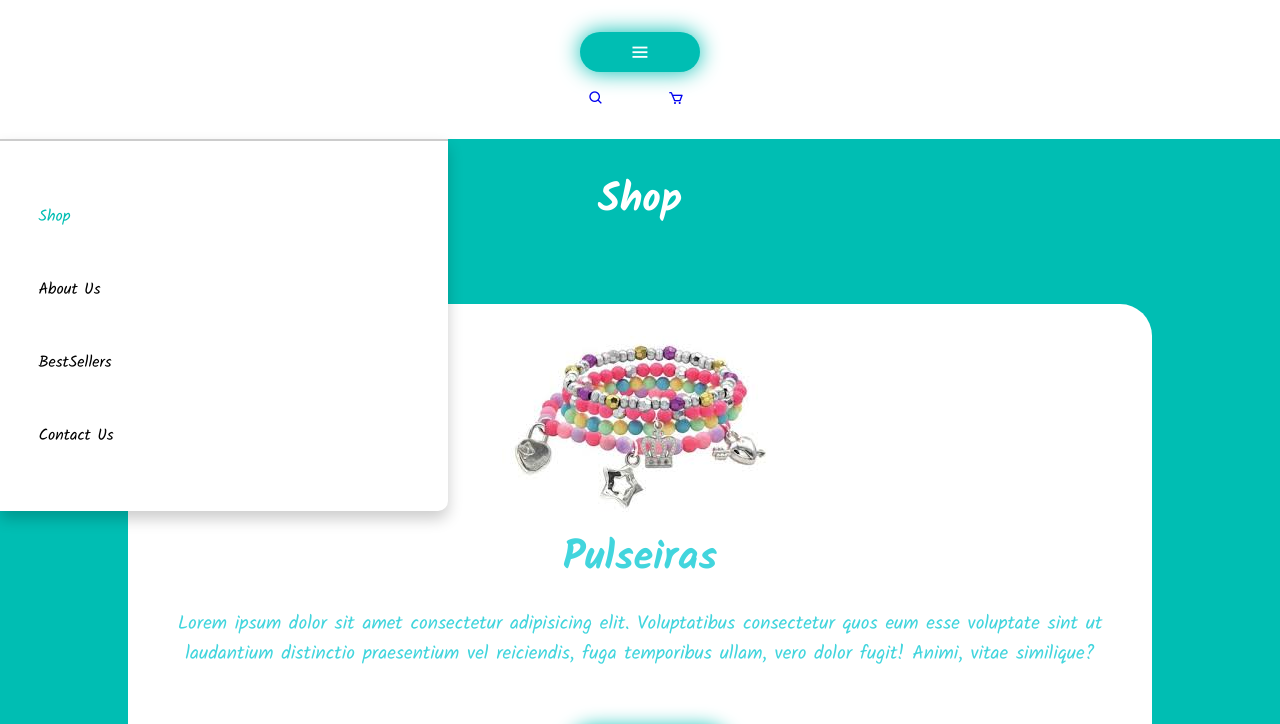
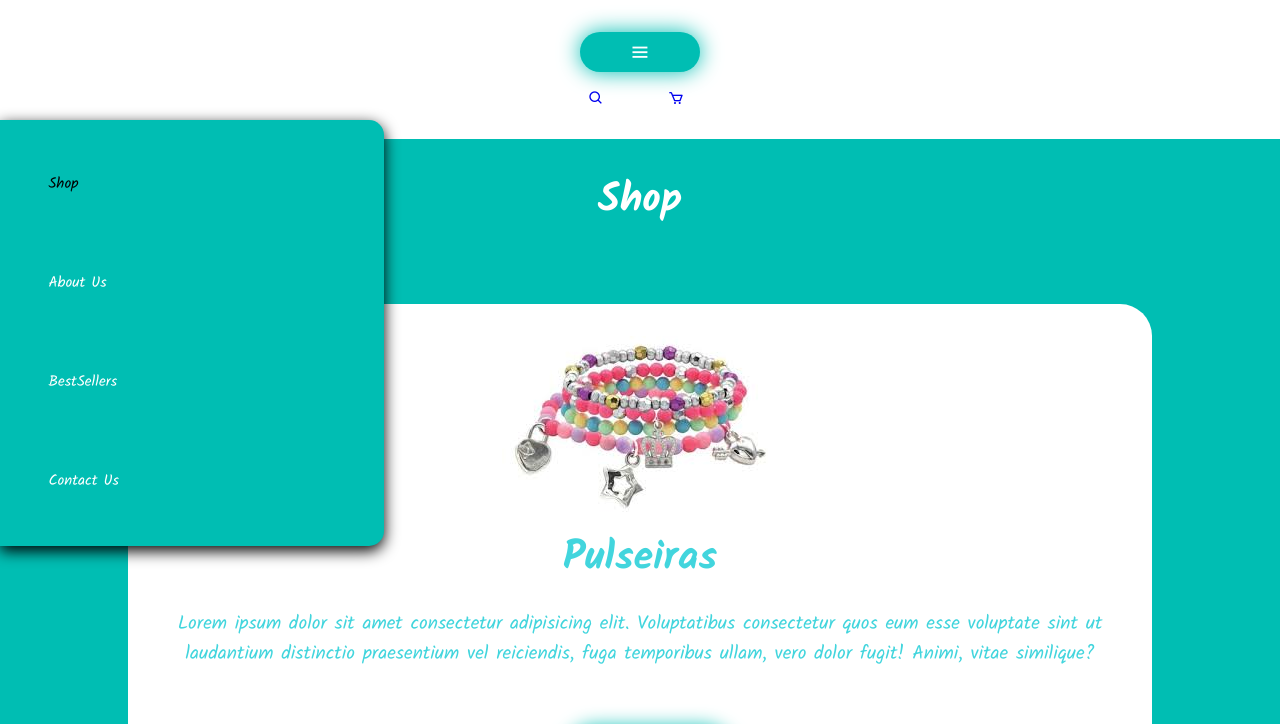
Before and after one commit to BraianGomes/project-cristal, a plain HTML site: page index.html in a window 1280 px wide. Both pictures are taken after a click on the button 640 px from the left and 104 px from the top of the page. Shown: the part 52-776 px from the top of the page. Drawn offline with nearby package versions, Linux system fonts and the light colour scheme.

Commit message:
updating

```diff
--- a/index.html
+++ b/index.html
@@ -20,14 +20,16 @@
     <header>
         <div id="burguer">
             <img src="images/cristal’s world.png" alt="">
-            <button class="open link"><i class='bx bx-menu'></i></button>
+            <button class="open"><i class='bx bx-menu'></i></button>
         </div>
         <menu>
             <nav id="navbar">
-                <a href="#shop" class="active link">Shop</a>
-                <a href="#about" class="active link">About Us</a>
-                <a href="#best" class="active link">BestSellers</a>
-                <a href="#contact" class="active link">Contact Us</a>
+                <div id="block">
+                    <a href="#shop" class="active">Shop</a>
+                    <a href="#about" >About Us</a>
+                    <a href="#best" >BestSellers</a>
+                    <a href="#contact" >Contact Us</a>
+                </div>
             </nav>
 
             <div id="search">
--- a/mystyles/style.css
+++ b/mystyles/style.css
@@ -85,32 +85,40 @@ header{
 
 #navbar{
     display: none;
+}
+
+#block{
+    display: flex;
+    flex-direction: column;
+    justify-content: center;
+    align-items: start;
+    text-align: center;
     position: absolute;
-    top:100%;
-    left: 0px;
-    width: 35%;
-    max-width: 768px;
+    top: 90%;
+    left: 0;
+    width: 30%;
     padding: 15px 3%;
-    background-color: var(--textcolor);
-    border-radius: 0px 0px 10px 0px;
-    border-top: 2px solid rgba(0, 0, 0, .2);
-    box-shadow: 0px 8px 15px rgba(0, 0, 0, .2);
+    background-color:var(--darkblue);
+    border-radius: 0px 15px 15px 0px;
+    box-shadow: 0px 5px 15px black;
+}
+
+#block > a{
+    font-size: 15px;
+    color: var(--textcolor);
+    margin: 2.5em 10px;
+    transition: .3s;
+    animation: slideNav .5s ease forwards;
+    animation-delay: calc(.2s * var(--bar));
 }
 
 #navbar.active{
     display: block;
 }
 
-#navbar > a{
-    display: block;
-    font-size: 1em;
+#block > a:hover,
+#block > a.active{
     color: black;
-    margin: 3em 0px;
-}
-
-#navbar > a:hover,
-#navbar > a.active{
-    color: var(--darkblue);
 }
 
 #search{
```
